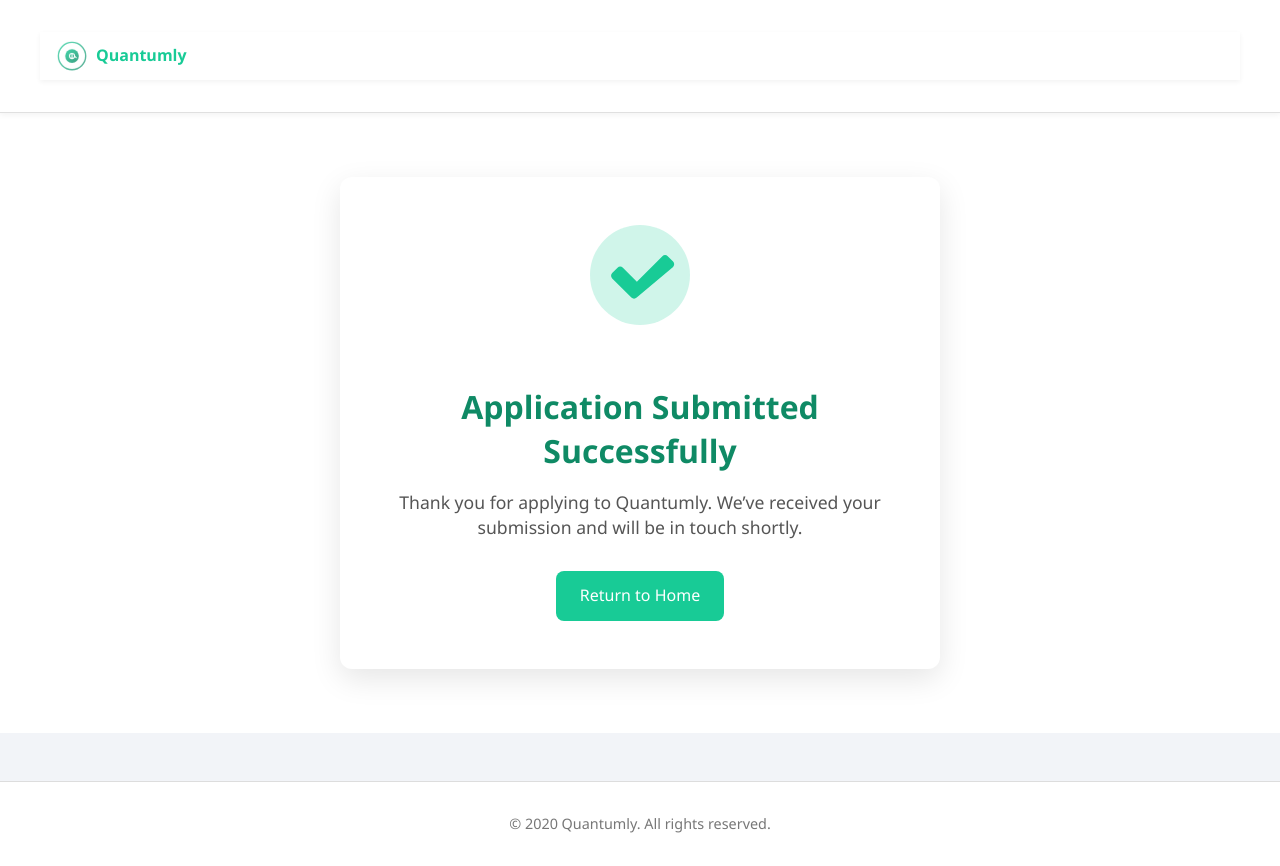
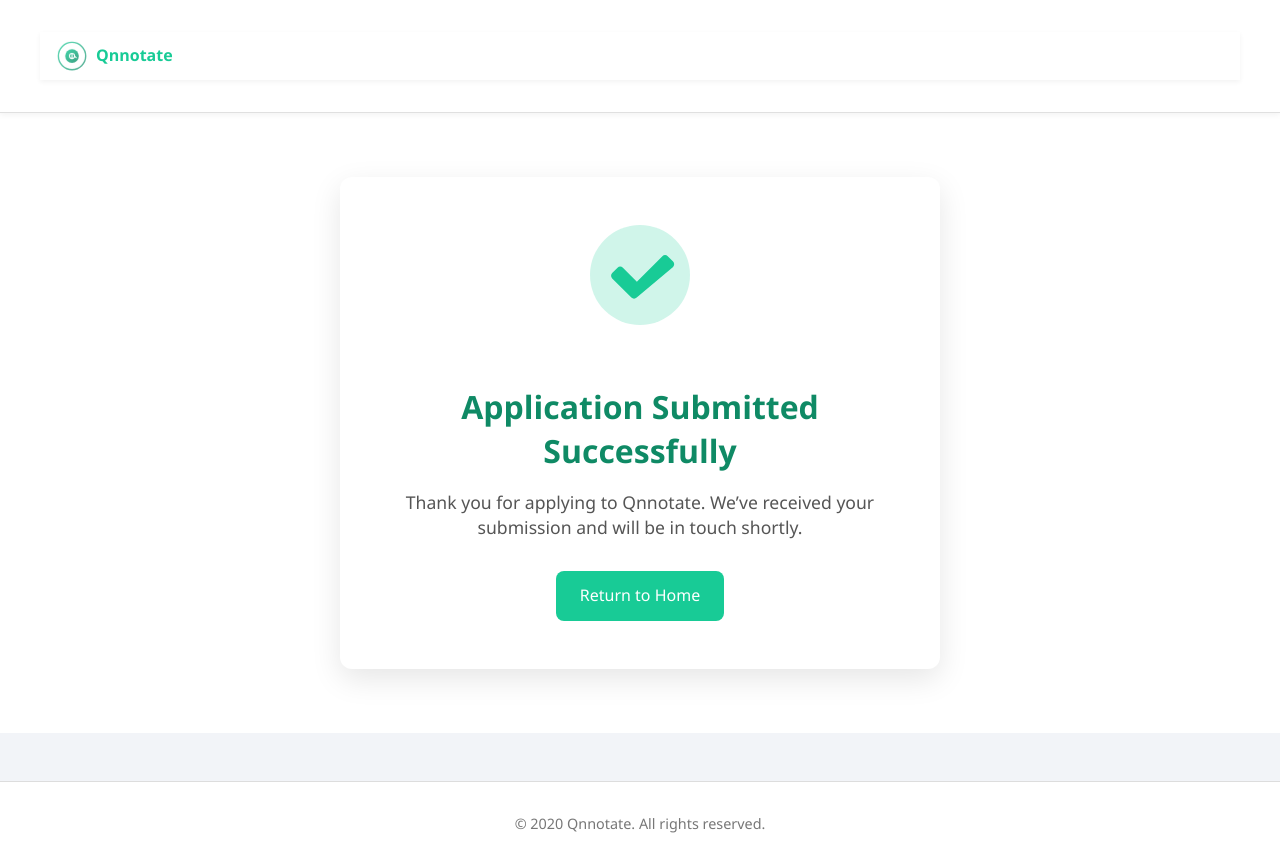
Before and after one commit to muangemutunga/shaka, a Flask app: template templates/success.html in a window 1280 px wide. Run offline with Flask 3, Linux system fonts and the light colour scheme; the template is opened without the code that fills it: most values are stand-ins (such as "Sample title", 1, 10 or a date in 2020).

Commit message:
Update success.html

```diff
--- a/templates/success.html
+++ b/templates/success.html
@@ -3,7 +3,7 @@
 <head>
     <meta charset="UTF-8">
     <meta name="viewport" content="width=device-width, initial-scale=1.0">
-    <title>Application Submitted - Quantumly</title>
+    <title>Application Submitted - Qnnotate</title>
     <link rel="stylesheet" href="{{ url_for('static', filename='styles.css') }}">
 </head>
 <body>
@@ -49,7 +49,7 @@
                     <circle cx="100" cy="100" r="40" fill="url(#nav-gradient)" opacity="0.9"/>
                     <path d="M115,100 A15,15 0 1,1 100,85 L100,115 A15,15 0 1,1 115,100 L125,110" fill="none" stroke="white" stroke-width="6" stroke-linecap="round"/>
                 </svg>
-                <span>Quantumly</span>
+                <span>Qnnotate</span>
             </div>
             <ul>
                 <li><a href="{{ url_for('index') }}">Home</a></li>
@@ -66,13 +66,13 @@
                 </svg>
             </div>
             <h1>Application Submitted Successfully</h1>
-            <p>Thank you for applying to Quantumly. We’ve received your submission and will be in touch shortly.</p>
+            <p>Thank you for applying to Qnnotate. We’ve received your submission and will be in touch shortly.</p>
             <a href="{{ url_for('index') }}" class="btn">Return to Home</a>
         </div>
     </section>
 
     <footer>
-        <p>&copy; {{ current_year }} Quantumly. All rights reserved.</p>
+        <p>&copy; {{ current_year }} Qnnotate. All rights reserved.</p>
     </footer>
 
     <script>
```
